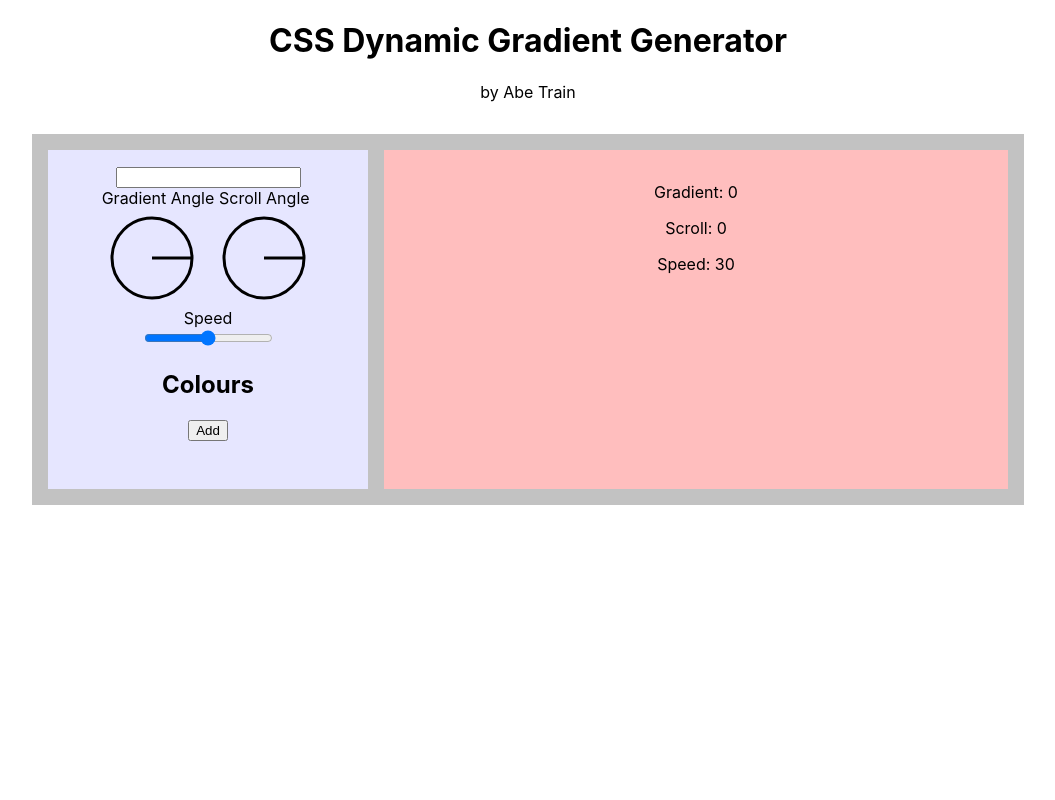
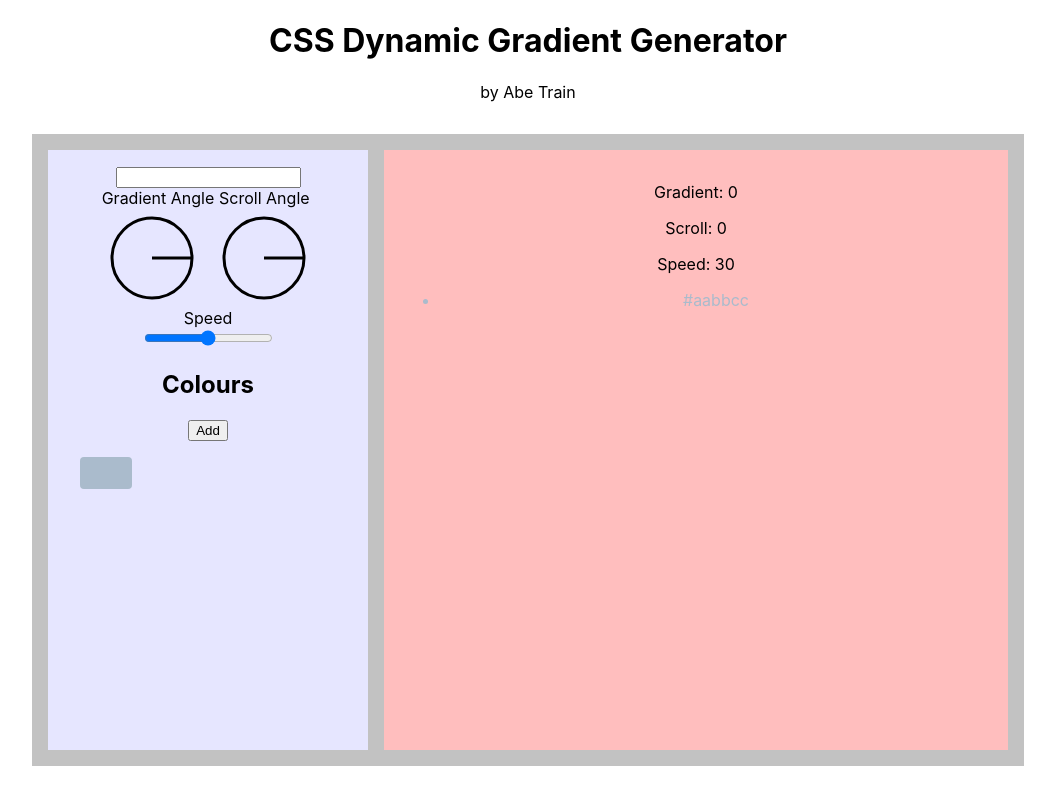
Before and after one commit to the-abe-train/dynamic-gradient, a React (Create React App) app: page / in a window 1280 px wide. Shown: the whole page, without its empty margins (112-1167 px from the left). Built offline with nearby package versions, Linux system fonts and the light colour scheme.

Commit message:
Colour picker functionally complete, but not a11y

```diff
--- a/src/App.css
+++ b/src/App.css
@@ -9,6 +9,7 @@ main {
   display: flex;
   padding: 1rem;
   gap: 1rem;
+  min-height: 600px;
 }
 
 .content {
@@ -61,7 +62,7 @@ main {
   width: 100%;
   height: 2rem;
   border-radius: .25em;
-  border: .2em solid transparent;
+  /* border: .2em solid transparent; */
 }
 
 .colour-square:hover {
--- a/src/console/Colours.js
+++ b/src/console/Colours.js
@@ -1,14 +1,12 @@
 import { HexColorPicker } from "react-colorful";
-import { useState } from "react";
-import { type } from "@testing-library/user-event/dist/type";
+import { useEffect, useState } from "react";
 
 
-const Picker = ({ show, setShow, colour, setColour, coloursList, setColoursList }) => {
-
+const Picker = ({ setShow, colour, setColour }) => {
+  // TODO Make the picker useable with only keyboard
 
   function selectColour() {
-    setColoursList([...coloursList, colour]);
-    setShow(!show);
+    setShow(false);
   }
 
   return (
@@ -19,46 +17,87 @@ const Picker = ({ show, setShow, colour, setColour, coloursList, setColoursList
   )
 };
 
+function ColourSquare({ squareColour, setColour, squareNumber,
+  isActive, activate, activeColour }) {
 
-export function Colours({ coloursList, setColoursList }) {
   const [show, setShow] = useState(false);
-  const [colour, setColour] = useState("#aabbcc");
+
+  const style = {
+    backgroundColor: isActive ? activeColour : squareColour,
+    border: isActive ? '.2em solid' : ''
+  }
+
+  const activateSquare = () => {
+    if (show) {
+      setShow(false);
+    } else {
+      setColour(squareColour);
+      activate(squareNumber);
+      setShow(true);
+    }
+  }
 
   function blur(e) {
     if (!e.currentTarget.contains(e.relatedTarget)) {
-      setShow(!show);
+      setShow(false);
     }
   }
 
-  function rgbToHex(rgb) {
-    const rgbArr = rgb.match(/\d+/g);
-    const hexArr = rgbArr.map(hue => parseInt(hue).toString(16));
-    const hex = '#' + hexArr.join('');
-    return hex
-  }
+  useEffect(() => {
+    if (!isActive) {
+      setShow(false);
+    } else {
+      setShow(true);
+    }
+  }, [isActive])
 
-  function replace(e) {
-    setShow(!show);
-    const rgb = e.target.style['background-color'];
-    const hex = rgbToHex(rgb);
-
-  }
 
   return (
-    <div className="colours" onBlur={blur}>
-      <h2>Colours</h2>
-      <button onClick={() => setShow(!show)}>Add</button>
-      <ul className="colours-list">
-        {coloursList.map((colour, index) => {
-          return <li key={index} onClick={replace} className="colour-square" style={{ backgroundColor: colour }}></li>
-        })}
-        {show &&
-          <li className="colour-square" style={{ backgroundColor: colour }}></li>
-        }
-      </ul>
-      {show &&
-        <Picker show={show} setShow={setShow} colour={colour} setColour={setColour} coloursList={coloursList} setColoursList={setColoursList} />
+    <div onBlur={blur}>
+      <li className="colour-square" style={style} onClick={activateSquare}></li>
+      {
+        show &&
+        <Picker show={show} setShow={setShow} colour={activeColour}
+          setColour={setColour} />
       }
     </div>
   )
 }
+
+
+export function Colours({ coloursList, setColoursList }) {
+
+  const [colour, setColour] = useState("#aabbcc");
+  const [square, setSquare] = useState(null);
+
+
+  function addColour() {
+    setColoursList([...coloursList, colour]);
+    setSquare(coloursList.length);
+  }
+
+  // Change colour using useEffect
+  // On the effect of Colour change, find the Colour in the Colours List
+  // and set the Colours list to a new list with that colour changed
+  useEffect(() => {
+    const newList = [...coloursList];
+    newList.splice(square, 1, colour);
+    console.log(newList);
+    setColoursList(newList);
+  // eslint-disable-next-line react-hooks/exhaustive-deps
+  }, [colour])
+
+
+  return (
+    <div className="colours">
+      <h2>Colours</h2>
+      <button onClick={addColour}>Add</button>
+      <ul className="colours-list">
+        {coloursList.map((squareColour, index) => {
+          const isActive = index === square;
+          return <ColourSquare key={index} setColour={setColour} squareNumber={index} activate={setSquare} activeColour={colour} squareColour={squareColour} isActive={isActive} />
+        })}
+      </ul>
+    </div>
+  )
+}
```
